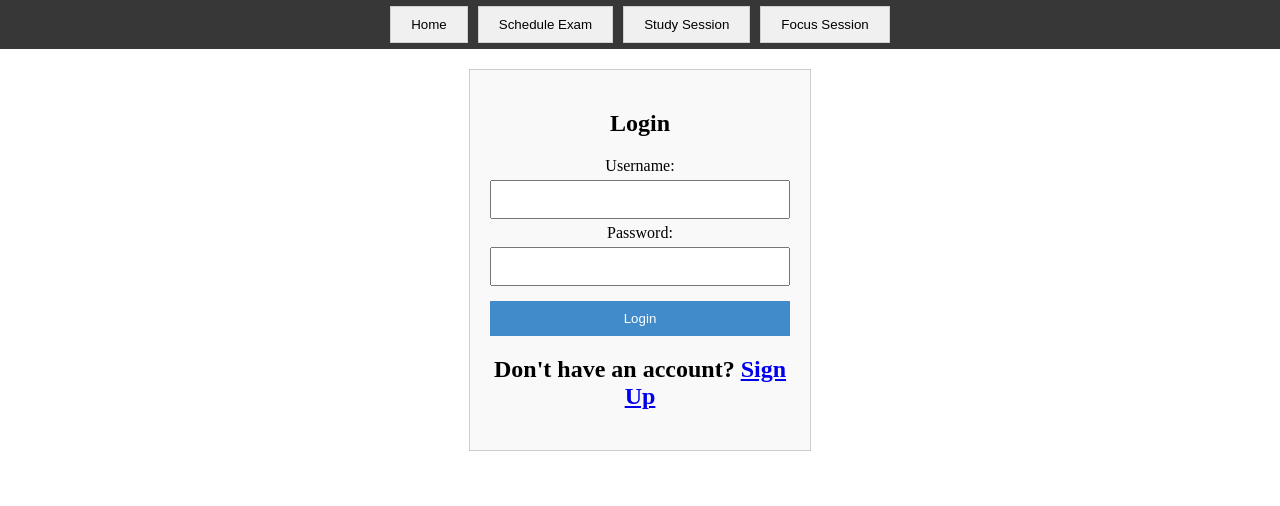
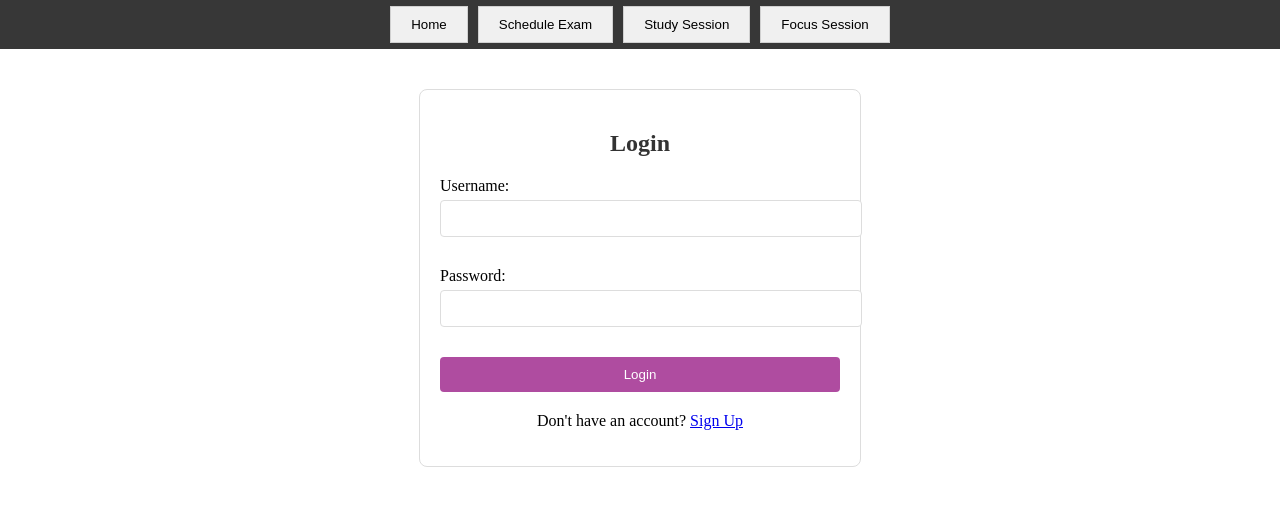
Before and after one commit to CEN4010-Fall2023-Prin-Soft-Eng/cen4010-prin-soft-eng-final-project-001-group-21, a Vue app: page /login in a window 1280 px wide. Shown: the top 506 px of the page. Built offline with nearby package versions, Linux system fonts and the light colour scheme.

Commit message:
Signup working again and css to login/signup

```diff
--- a/src/components/LoginComponent.vue
+++ b/src/components/LoginComponent.vue
@@ -1,19 +1,21 @@
 <template>
-  <div class="signup-container">
-    <h2 class="center">Login</h2>
-    <form @submit.prevent="login" class="center">
+  <div class="login-container">
+    <h2>Login</h2>
+    <form @submit.prevent="login">
+      <div class="form-group">
         <label for="login-username">Username:</label>
-      <input type="text" id="login-username" v-model="username" class="form-input" required>
+        <input type="text" id="login-username" v-model="username" required>
+      </div>
 
+      <div class="form-group">
         <label for="login-password">Password:</label>
-      <input type="password" id="login-password" v-model="password" class="form-input" required autocomplete="current-password">
+        <input type="password" id="login-password" v-model="password" required autocomplete="current-password">
+      </div>
 
-      <button type="submit" class="form-button">Login</button>
+      <button type="submit" class="login-button">Login</button>
     </form>
 
-    <div class="center">
-      <h2>Don't have an account? <router-link :to="{ name: 'signup' }">Sign Up</router-link></h2>
-    </div>
+    <p class="signup-prompt">Don't have an account? <router-link to="/signup">Sign Up</router-link></p>
   </div>
 </template>
 
@@ -53,33 +55,67 @@ export default {
 };
 </script>
 
-<style>
-  .signup-container {
-      margin: 20px auto;
+<style scoped>
+.login-container {
+  max-width: 400px;
+  margin: 40px auto;
   padding: 20px;
-      border: 1px solid #ccc;
-      max-width: 300px;
-      background-color: #f9f9f9;
+  border: 1px solid #ddd;
+  border-radius: 8px;
+  background-color: #ffffff;
 }
 
-  .form-input {
+h2 {
+  text-align: center;
+  color: #333;
+  margin-bottom: 20px;
+}
+
+.form-group {
+  margin-bottom: 20px;
+}
+
+label {
+  display: block;
+  margin-bottom: 5px;
+}
+
+input[type="text"],
+input[type="password"] {
   width: 100%;
   padding: 10px;
-      margin: 5px 0;
-      box-sizing: border-box;
+  margin-bottom: 10px;
+  border: 1px solid #ddd;
+  border-radius: 4px;
 }
 
-  .form-button {
-      background-color: #428bca;
+button.login-button {
+  width: 100%;
+  padding: 10px;
+  background-color: rgb(175, 76, 160); /* The specified purple color */
   color: white;
-      padding: 10px 20px;
   border: none;
+  border-radius: 4px;
   cursor: pointer;
-      width: 100%;
-      margin-top: 10px;
+  transition: background-color 0.3s, transform 0.3s;
 }
 
-  .center {
+button.login-button:hover {
+  background-color: #ff0000; /* Change or remove this line if you want a different hover effect */
+  transform: translateY(-2px);
+}
+
+.signup-prompt {
   text-align: center;
+  margin-top: 20px;
+}
+
+.router-link {
+  color: rgb(175, 76, 160);
+  text-decoration: none;
+}
+
+.router-link:hover {
+  text-decoration: underline;
 }
 </style>
--- a/src/components/SignupComponent.vue
+++ b/src/components/SignupComponent.vue
@@ -1,23 +1,33 @@
 <template>
   <div class="signup-container">
-    <h2 class="center">Sign Up</h2>
-    <form @submit.prevent="signup" class="center">
+    <h2>Sign Up</h2>
+    <form @submit.prevent="signup">
+      <div class="form-group">
         <label for="signup-username">Username:</label>
-      <input type="text" id="signup-username" v-model="username" class="form-input" required>
+        <input type="text" id="signup-username" v-model="username" required>
+      </div>
 
+      <div class="form-group">
         <label for="signup-email">Email:</label>
-      <input type="email" id="signup-email" v-model="email" class="form-input" required>
+        <input type="email" id="signup-email" v-model="email" required>
+      </div>
 
+      <div class="form-group">
         <label for="signup-password">Password:</label>
-      <input type="password" id="signup-password" v-model="password" class="form-input" required autocomplete="new-password">
+        <input type="password" id="signup-password" v-model="password" required autocomplete="new-password">
+      </div>
 
+      <div class="form-group">
         <label for="signup-confirm-password">Confirm Password:</label>
-      <input type="password" id="signup-confirm-password" v-model="confirmPassword" class="form-input" required>
+        <input type="password" id="signup-confirm-password" v-model="confirmPassword" required>
+        <span v-if="passwordMismatch" class="error-message">Passwords do not match.</span>
+      </div>
 
       <button type="submit" class="signup-button">Sign Up</button>
     </form>
-    <div class="center">
-      <h2>Already have an account? <a href="/login">Login</a></h2>
+    <p class="login-prompt">Already have an account? <router-link to="/login">Login</router-link></p>
+    <div v-if="feedbackMessage" :class="{'success-message': success, 'error-message': !success}">
+      {{ feedbackMessage }}
     </div>
   </div>
 </template>
@@ -33,28 +43,33 @@ export default {
     const email = ref('');
     const password = ref('');
     const confirmPassword = ref('');
+    const passwordMismatch = ref(false);
+    const feedbackMessage = ref('');
+    const success = ref(false);
     const router = useRouter();
 
     const signup = async () => {
-      // Form validation logic here (if needed)
-
       if (password.value !== confirmPassword.value) {
-        // Show a more integrated error message instead of alert
+        passwordMismatch.value = true;
+        feedbackMessage.value = 'Passwords do not match.';
         return;
       }
+      passwordMismatch.value = false;
 
       try {
-        const response = await axios.post('/signup', {
+        // Since the 'response' variable is not being used, you can omit it
+        await axios.post('/signup', {
           username: username.value,
           email: email.value,
           password: password.value
         });
-        console.log('Signup successful', response);
-        // Reset form fields here if needed
-        router.push('/login');
+        feedbackMessage.value = 'Signup successful. Redirecting to login...';
+        success.value = true;
+        setTimeout(() => router.push('/login'), 3000);
       } catch (error) {
-        console.error('Signup failed:', error);
-        // Show a more integrated error message instead of alert
+        // Make sure to handle the case where error.response may not exist
+        feedbackMessage.value = 'Signup failed: ' + (error.response ? error.response.data : error.message);
+        success.value = false;
       }
     };
 
@@ -63,64 +78,105 @@ export default {
       email,
       password,
       confirmPassword,
+      passwordMismatch,
+      feedbackMessage,
+      success,
       signup
     };
   }
 };
 </script>
 
-<style>
-    /* Basic styling for the navigation bar */
-    ul.navbar {
-        list-style-type: none;
-        margin: 0;
-        padding: 0;
-        background-color: #333;
-        overflow: hidden;
+
+<style scoped>
+.signup-container {
+  max-width: 450px; /* Adjusted width to accommodate larger fields */
+  margin: 50px auto;
+  padding: 40px;
+  background-color: #fff;
+  border-radius: 8px;
+  box-shadow: 0 4px 8px rgba(0, 0, 0, 0.1);
+  text-align: center;
 }
 
-    li.nav-item {
-        float: left;
+h2 {
+  color: #333;
+  margin-bottom: 30px;
 }
 
-    li.nav-item a {
+.form-group {
+  margin-bottom: 25px; /* Increased space between form groups */
+}
+
+label {
   display: block;
+  margin-bottom: 10px; /* More space below the label */
+  font-weight: bold;
+  color: #555;
+}
+
+.form-input {
+  width: 100%; /* Full width of the container */
+  padding: 15px 20px; /* Larger padding for a taller input box */
+  margin: 10px 0;
+  border: 1px solid #ccc;
+  border-radius: 5px; /* Slightly rounded corners for aesthetics */
+  font-size: 18px; /* Larger font size for better readability */
+  box-sizing: border-box; /* Ensures padding doesn't affect the overall width */
+}
+
+.signup-button {
+  width: 100%;
+  padding: 15px 20px; /* Padding to match the input fields */
+  font-size: 18px; /* Font size to match the input fields */
+  border-radius: 5px;
+  border: none;
+  background-color: rgb(175, 76, 160); /* Purple color for the button */
   color: white;
-        text-align: center;
-        padding: 14px 16px;
+  cursor: pointer;
+  margin-top: 20px; /* Space between the last input and the button */
+  transition: background-color 0.3s;
+}
+
+.signup-button:hover {
+  background-color: rgb(150, 50, 140);
+  transform: translateY(-2px);
+}
+
+.error-message {
+  color: #d9534f;
+}
+
+.success-message {
+  color: #5cb85c;
+}
+
+.login-prompt {
+  margin-top: 25px;
+}
+
+.login-prompt a {
+  color: rgb(175, 76, 160);
   text-decoration: none;
 }
 
-    /* Style for the registration form container */
-    .signup-container {
-        margin: 20px auto;
-        padding: 20px;
-        border: 1px solid #ccc;
-        max-width: 300px;
-        background-color: #f9f9f9;
+.login-prompt a:hover {
+  text-decoration: underline;
 }
 
-    /* Style for form fields */
-    .form-input {
-        width: 100%;
-        padding: 10px;
-        margin: 5px 0;
-        box-sizing: border-box;
+@media (max-width: 768px) {
+  .signup-container {
+    width: 95%;
+    padding: 20px;
   }
 
-    /* Style for the sign-up button */
-    .signup-button {
-        background-color: #428bca;
-        color: white;
-        padding: 10px 20px;
-        border: none;
-        cursor: pointer;
-        width: 100%;
-        margin-top: 10px; /* Add some spacing between form fields and the sign-up button */
+  h2 {
+    font-size: 24px;
   }
 
-    /* Center the form */
-    .center {
-        text-align: center;
+  .form-input, .signup-button {
+    width: 100%; /* Full width on smaller screens */
+    padding: 15px; /* Consistent padding on smaller screens */
+  }
 }
 </style>
```
Also changed, not shown: mindmingle.js (+22 -9 lines). Lines whose indentation alone changed are shown as unchanged.
